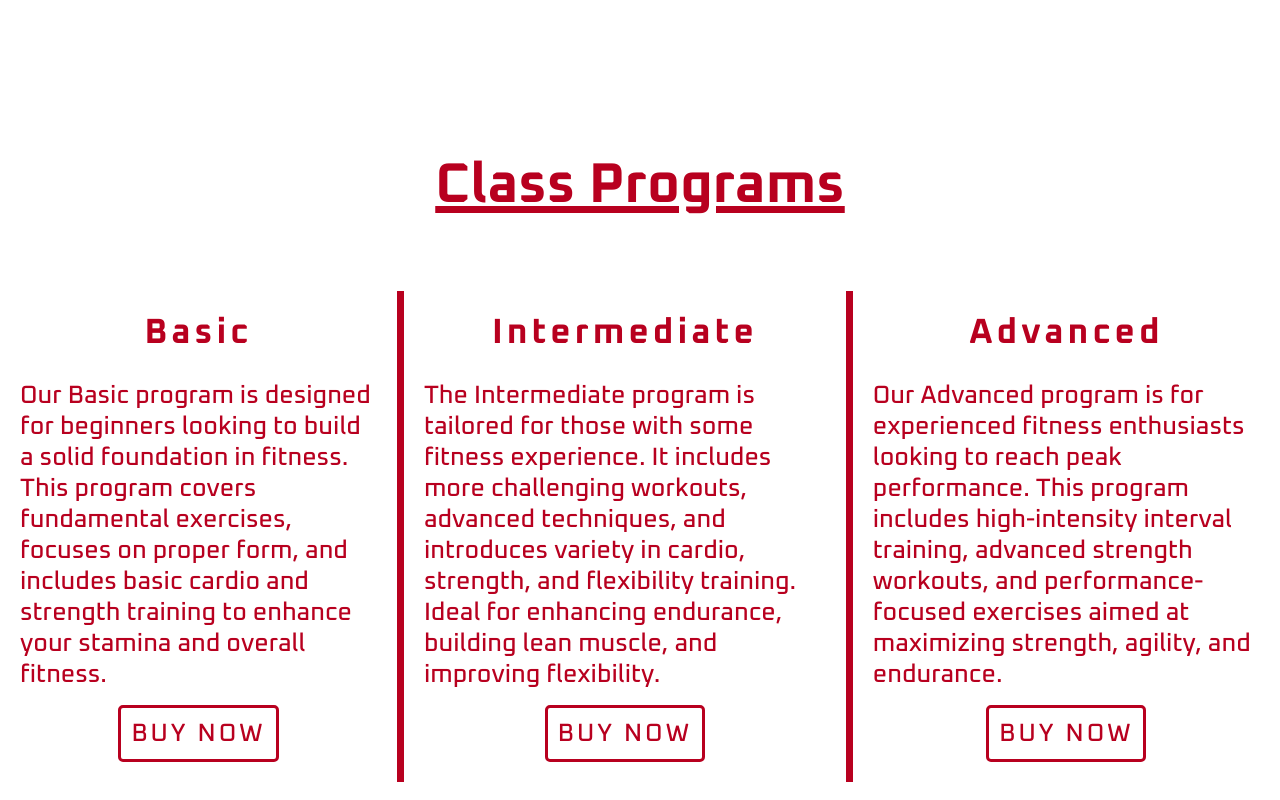
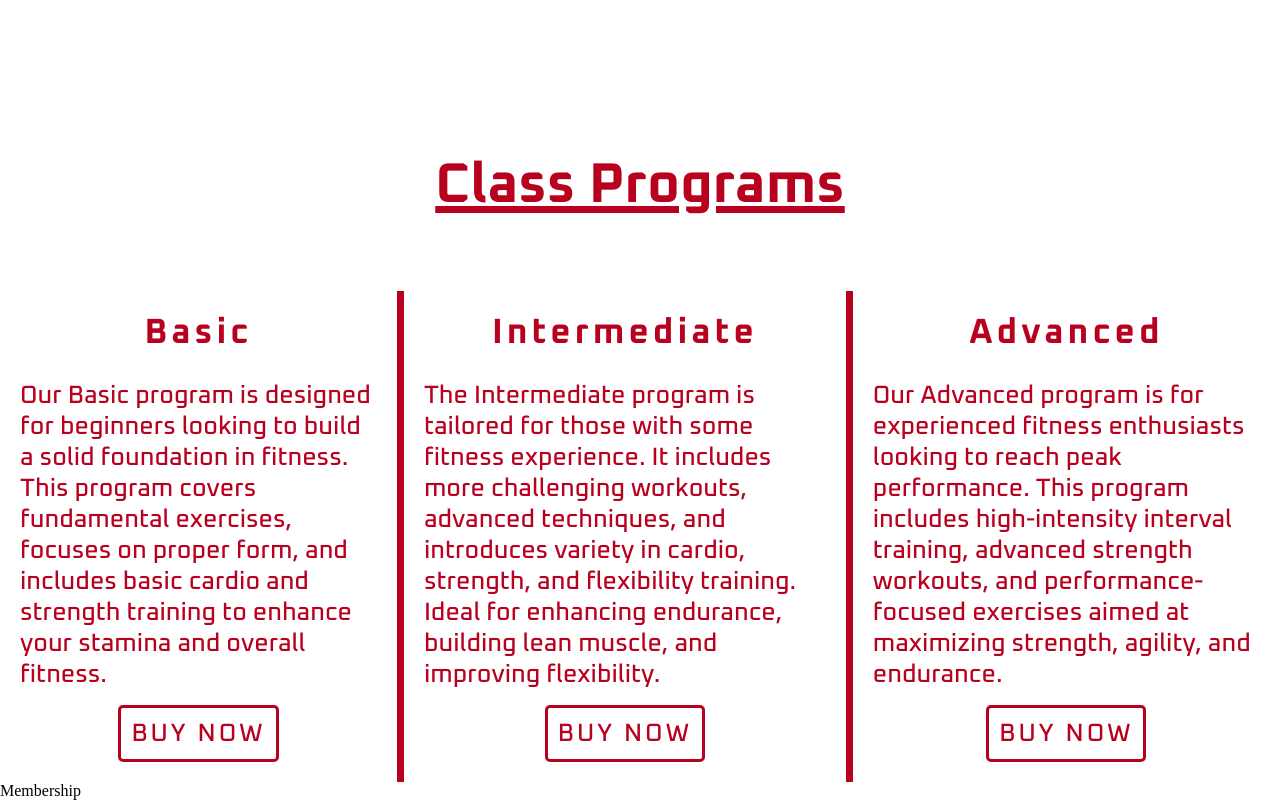
Before and after one commit to Priyanshu-Iron/iridium-Fitness, a React (Create React App) app: page / in a window 1280 px wide. Shown: the part 846-1646 px from the top of the page. Built offline with nearby package versions, Linux system fonts and the light colour scheme.

Commit message:
Membership

```diff
--- /dev/null
+++ b/src/components/Membership/Membership.js
@@ -0,0 +1,10 @@
+import React from 'react'
+import '../Membership/Membership.css'
+
+const Membership = () => {
+  return (
+    <div>Membership</div>
+  )
+}
+
+export default Membership
--- a/src/pages/Home.js
+++ b/src/pages/Home.js
@@ -4,6 +4,7 @@ import { Box } from '@mui/material'
 import Navbar from '../components/NavBar/Navbar'
 import Center from '../components/Center/Center'
 import ClassPrograms from '../components/Class_Programs/ClassPrograms'
+import Membership from '../components/Membership/Membership'
 
 const Home = () => {
   return (
@@ -14,6 +15,7 @@ const Home = () => {
       <Navbar/>
       <Center/>
       <ClassPrograms/>
+      <Membership/>
     </Box>
   )
 }
```
Also changed, not shown: src/components/Membership/Membership.css (added).
